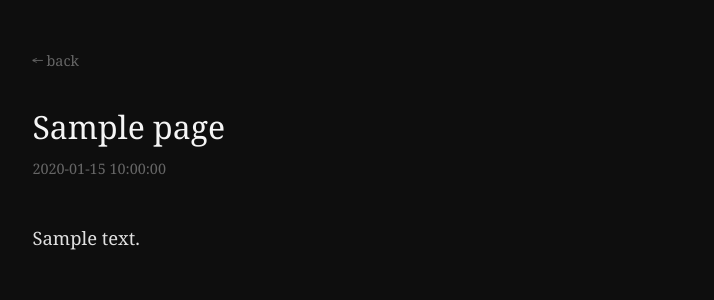
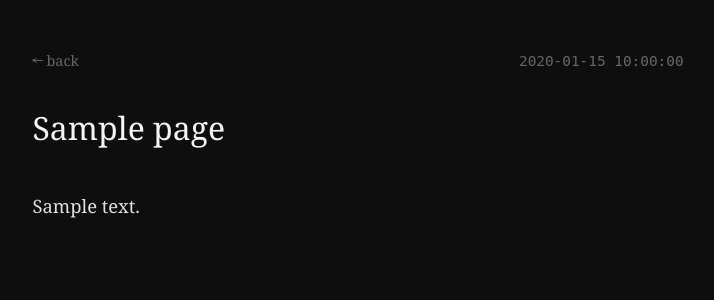
Before and after one commit to tjmisko/quasioptimal.io, a Python web app: template templates/post.html in a window 1280 px wide. Shown: the top 300 px of the page, without its empty margins (282-996 px from the left). Run offline with Jinja, Linux system fonts and the light colour scheme; the template is opened without the code that fills it: most values are stand-ins (such as "Sample title", 1, 10 or a date in 2020); some libraries are stand-ins or nearby versions.

Commit message:
feat: Show post date in monospace beside the back link
On post pages the date now renders in the monospace family (matching the
homepage post list) and sits in a flex top bar opposite the back link,
rather than under the title.

Co-Authored-By: Claude Opus 4.8 (1M context) <noreply@anthropic.com>

```diff
--- a/static/style.css
+++ b/static/style.css
@@ -88,11 +88,17 @@ a:hover {
 }
 
 /* === Post Page === */
+.post-topbar {
+  display: flex;
+  justify-content: space-between;
+  align-items: baseline;
+  gap: 1rem;
+  margin-bottom: 2rem;
+}
+
 .back-link {
-  display: inline-block;
   color: var(--muted);
   font-size: 0.9rem;
-  margin-bottom: 2rem;
 }
 
 .back-link:hover {
@@ -111,9 +117,9 @@ a:hover {
 }
 
 .post-meta {
+  font-family: var(--mono);
   color: var(--muted);
   font-size: 0.9rem;
-  margin-top: 0.5rem;
 }
 
 /* === Prose === */
--- a/templates/post.html
+++ b/templates/post.html
@@ -21,10 +21,12 @@
     </script>
 {% endblock head %}
 {% block chrome %}
-    <a href="/" class="back-link">&larr; back</a>
+    <div class="post-topbar">
+      <a href="/" class="back-link">&larr; back</a>
+      <p class="post-meta">{{ page.date }}</p>
+    </div>
     <header class="post-header">
       <h1 class="post-title">{{ page.title }}</h1>
-      <p class="post-meta">{{ page.date }}</p>
     </header>
 {% endblock chrome %}
 {% block content %}
```
